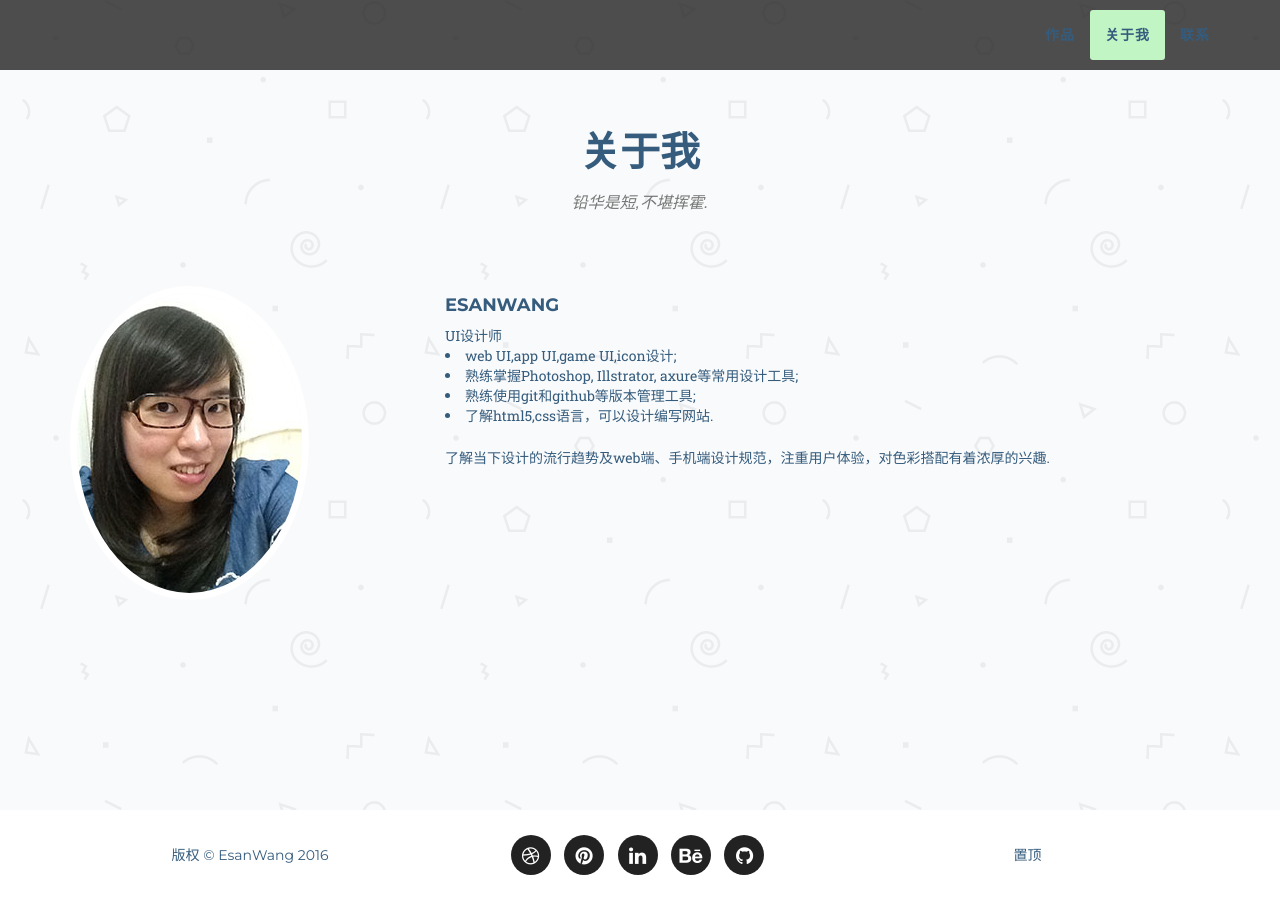
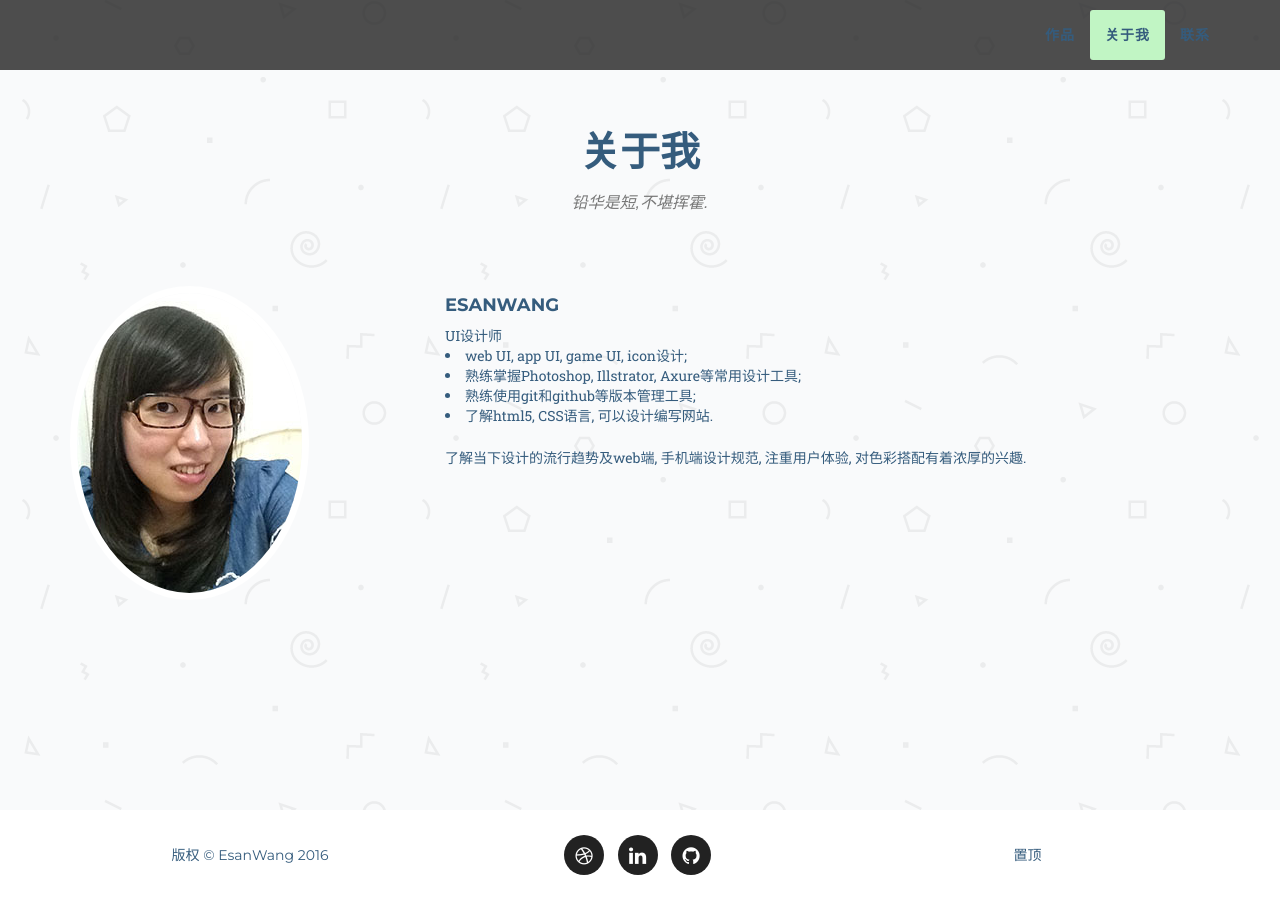
Before and after one commit to mintwoods/mintwoods.github.io, a Jekyll site: the page built from index.html, in a window 1280 px wide and 900 px high, scrolled down 3237 px. Built offline with Jekyll 4.4.1, drawn with Linux system fonts in a browser that asks for light colours; some web fonts are replaced.

Commit message:
change symbol

```diff
--- a/_config.yml
+++ b/_config.yml
@@ -33,12 +33,8 @@ people:
 social:
   - title: dribbble
     url: https://dribbble.com/EsanWang
-  - title: pinterest
-    url:
   - title: linkedin
     url: https://www.linkedin.com/in/esan-wang-59a246b7
-  - title: behance
-    url:
   - title: github
     url: https://github.com/esanwang
 
--- a/_includes/team.html
+++ b/_includes/team.html
@@ -27,12 +27,12 @@
                         <h4>EsanWang</h4>
                         <span>UI设计师</span>
                         &nbsp
-                        <li> web UI,app UI,game UI,icon设计;</li>
-			<li> 熟练掌握Photoshop, Illstrator, axure等常用设计工具; </li>
+                        <li> web UI, app UI, game UI, icon设计;</li>
+			<li> 熟练掌握Photoshop, Illstrator, Axure等常用设计工具; </li>
 			<li> 熟练使用git和github等版本管理工具;</li>
-			<li> 了解html5,css语言，可以设计编写网站. </li>
+			<li> 了解html5, CSS语言, 可以设计编写网站. </li>
 			&nbsp
-			<P>  了解当下设计的流行趋势及web端、手机端设计规范，注重用户体验，对色彩搭配有着浓厚的兴趣.</P>
+			<P>  了解当下设计的流行趋势及web端, 手机端设计规范, 注重用户体验, 对色彩搭配有着浓厚的兴趣.</P>
                 </div>
                 {% endfor %}
             </div>
```
